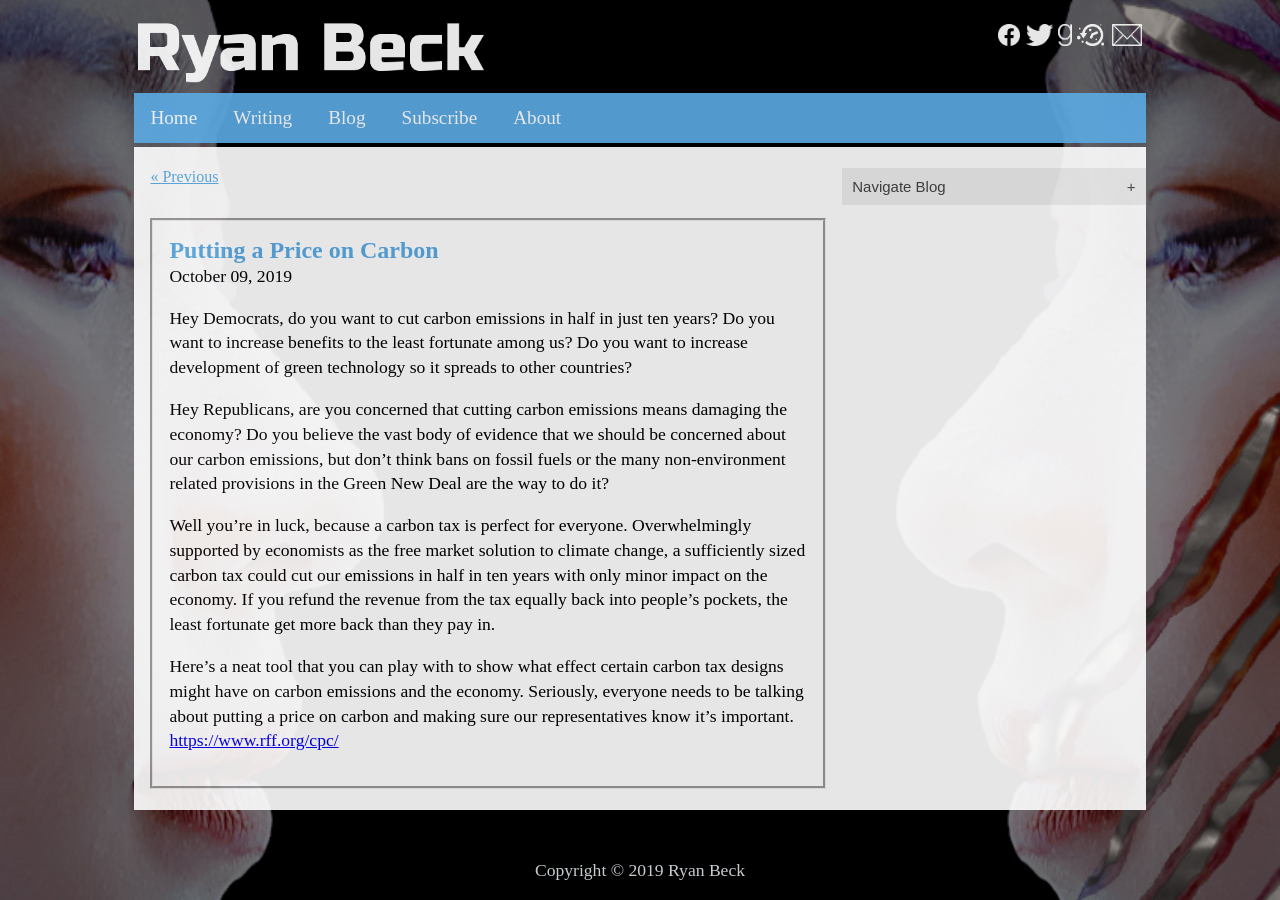
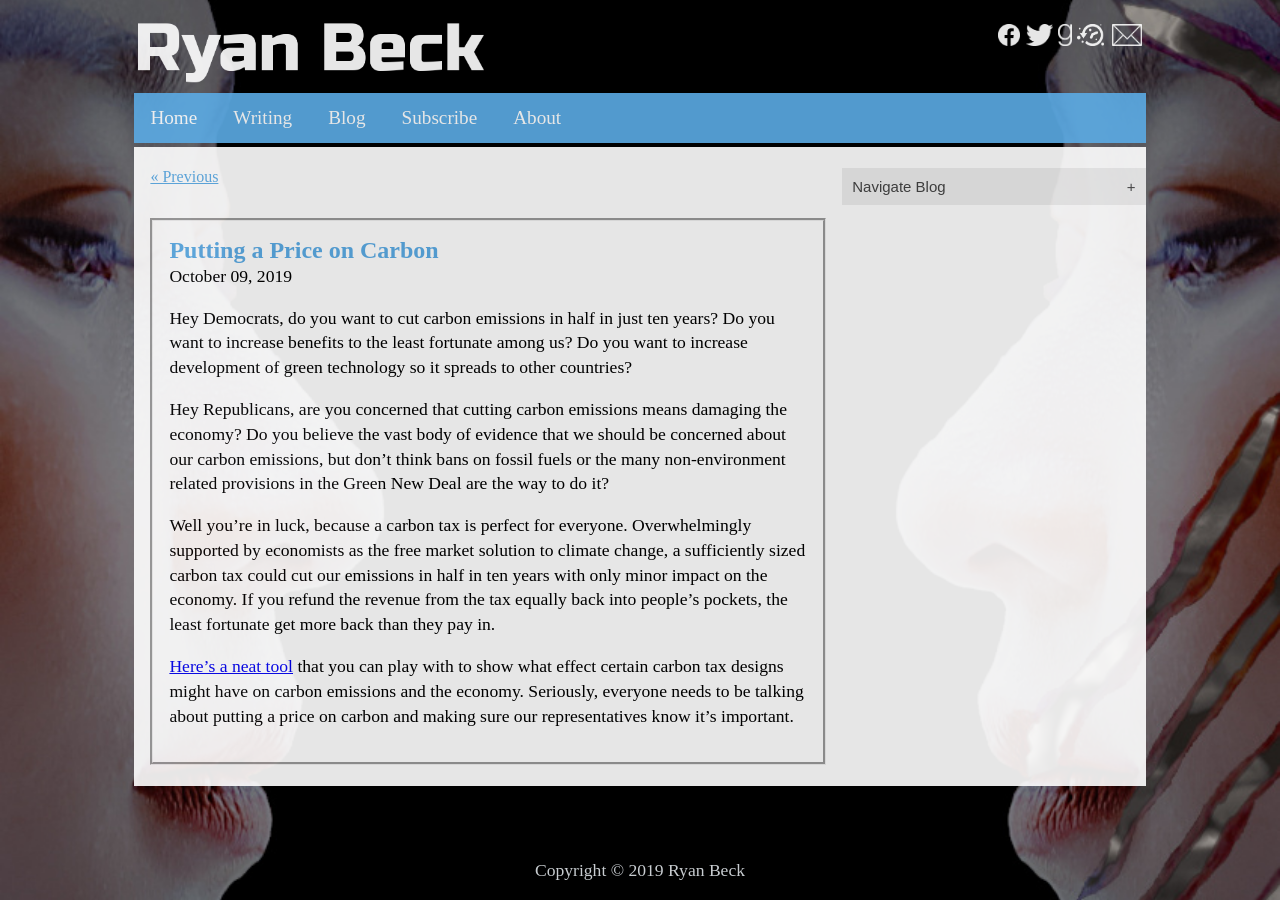
Before and after one commit to ryooan/ryooan.github.io, a Jekyll site: the page built from _posts/2019-10-9-Putting a Price on Carbon.md, in a window 1280 px wide. Built offline with Jekyll 4.4.1, drawn with Linux system fonts in a browser that asks for light colours; some of the changed lines change nothing that is shown.

Commit message:
Update 2019-10-9-Putting a Price on Carbon.md

```diff
--- a/_posts/2019-10-9-Putting a Price on Carbon.md
+++ b/_posts/2019-10-9-Putting a Price on Carbon.md
@@ -10,5 +10,4 @@ Hey Republicans, are you concerned that cutting carbon emissions means damaging
 
 Well you're in luck, because a carbon tax is perfect for everyone. Overwhelmingly supported by economists as the free market solution to climate change, a sufficiently sized carbon tax could cut our emissions in half in ten years with only minor impact on the economy. If you refund the revenue from the tax equally back into people's pockets, the least fortunate get more back than they pay in.
 
-Here's a neat tool that you can play with to show what effect certain carbon tax designs might have on carbon emissions and the economy. Seriously, everyone needs to be talking about putting a price on carbon and making sure our representatives know it's important.
-<https://www.rff.org/cpc/>
+[Here's a neat tool](https://www.rff.org/cpc/ "RFF Carbon Pricing Calculator") that you can play with to show what effect certain carbon tax designs might have on carbon emissions and the economy. Seriously, everyone needs to be talking about putting a price on carbon and making sure our representatives know it's important.
```
